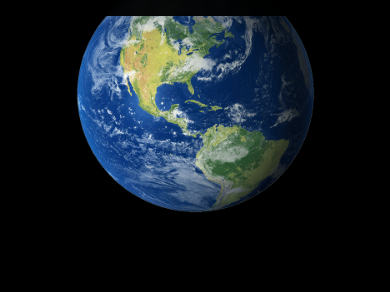
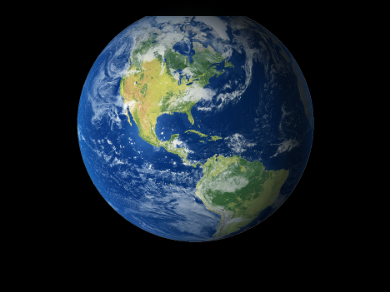
Before and after one commit to ayushman-git/RasterPlayground_landing, a website: page src/index.html in a window 390 px wide. Shown: the part 72-364 px from the top of the page. Drawn offline with Linux system fonts and the light colour scheme.

Commit message:
margin top in hero

```diff
--- a/src/styles/styles.css
+++ b/src/styles/styles.css
@@ -340,6 +340,9 @@ button:hover {
     grid-column: 1/2;
     grid-row: 2/3;
   }
+  .hero-wrap {
+    margin-top: 3rem;
+  }
   .hero-wrap > article {
     max-width: 90%;
     margin-bottom: 20rem;
```
